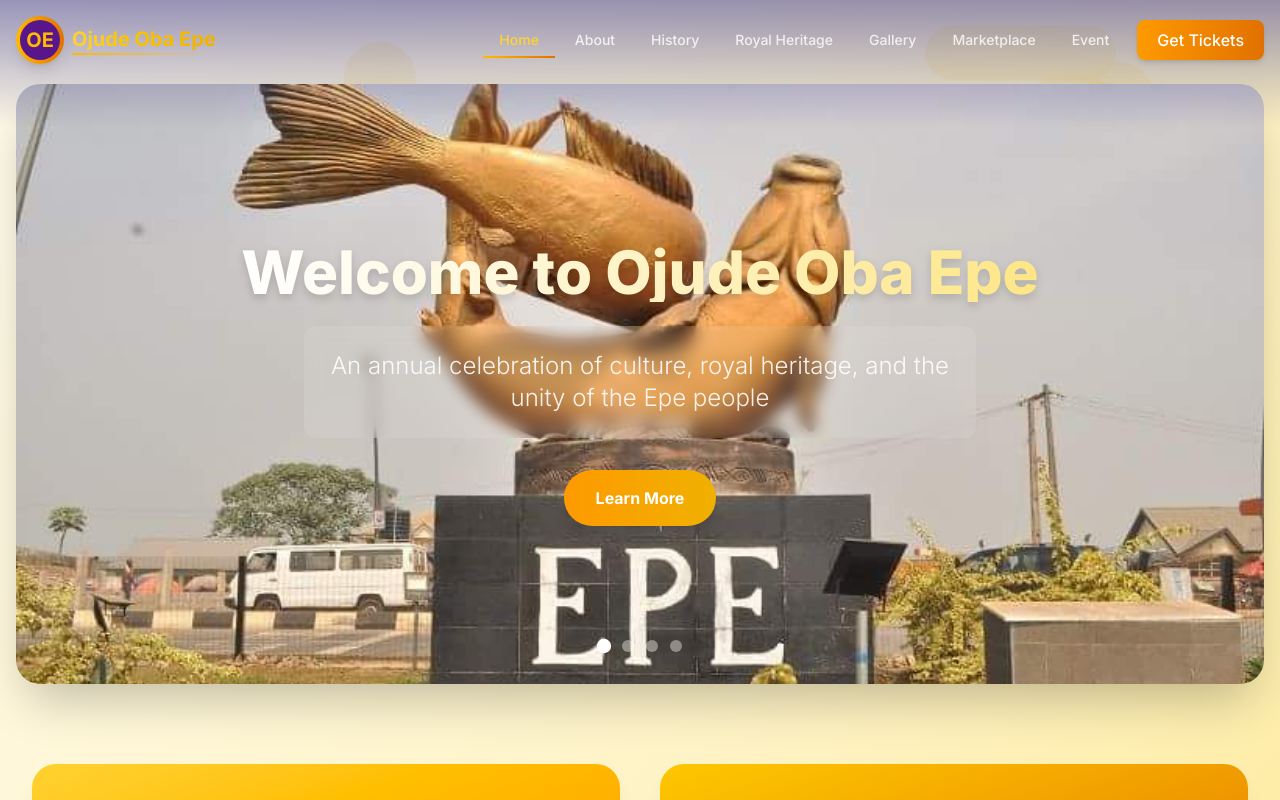
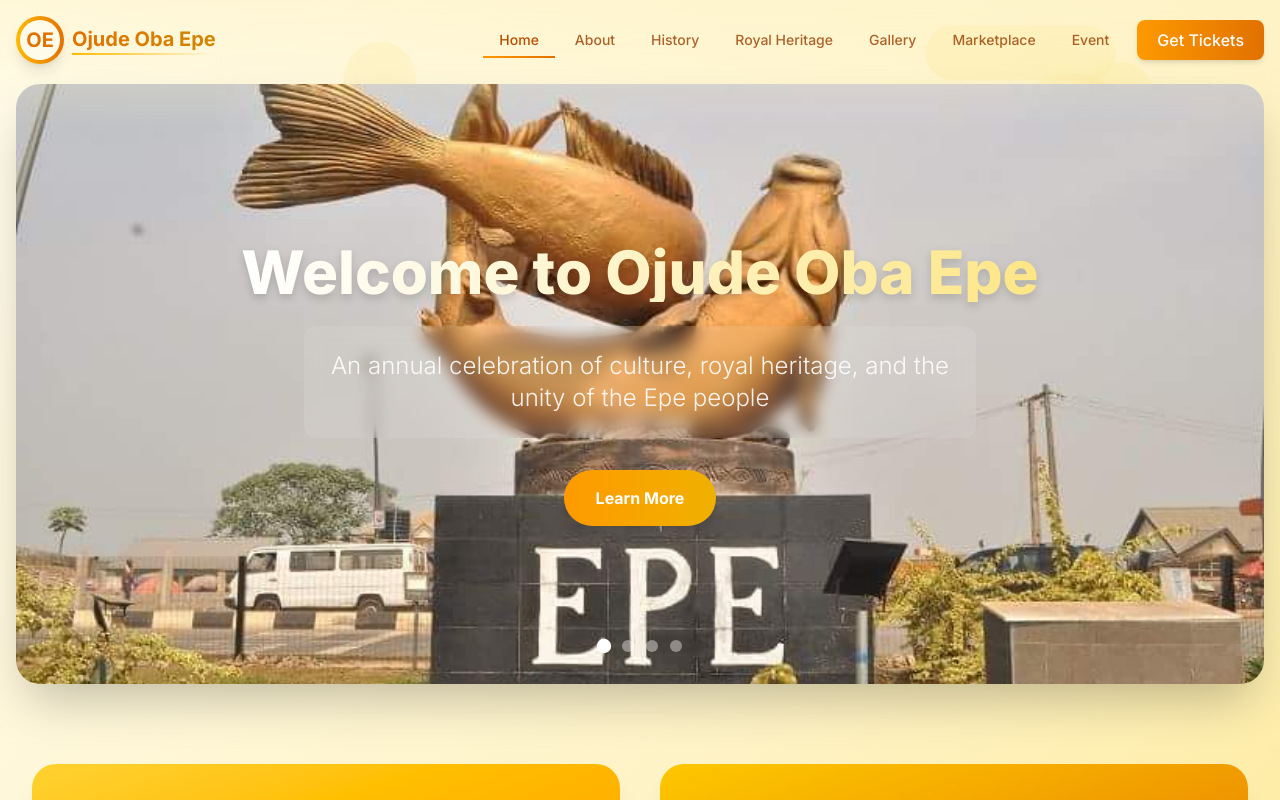
Before and after one commit to Sinfosecurity/ojudeoba-epe, a Next.js app: page / in a window 1280 px wide. Shown: the top 800 px of the page. Built offline with nearby package versions, Linux system fonts and the light colour scheme.

Commit message:
Refactor Header component styles for improved visual consistency and accessibility

```diff
--- a/components/Header.tsx
+++ b/components/Header.tsx
@@ -4,7 +4,7 @@ import { usePathname } from "next/navigation";
 import { Menu, X } from "lucide-react";
 import { useState, useEffect } from "react";
 import { motion, AnimatePresence } from "framer-motion";
-// import Image from "next/image";
+// import Image from "next/image"
 
 const navLinks = [
   { href: "/", label: "Home" },
@@ -60,7 +60,7 @@ export default function Header() {
     <header
       className={`fixed top-0 left-0 right-0 z-50 transition-all duration-300 ${
         scrolled
-          ? "bg-indigo-900/95 backdrop-blur-md shadow-lg py-2"
+          ? "bg-amber-100/95 backdrop-blur-md shadow-lg py-2 border-b border-amber-200/50"
           : "bg-transparent py-4"
       }`}
     >
@@ -74,12 +74,12 @@ export default function Header() {
             transition={{ duration: 0.5 }}
           >
             <div className="h-12 w-12 rounded-full bg-gradient-to-r from-amber-400 to-amber-600 flex items-center justify-center shadow-lg relative overflow-hidden">
-              <div className="absolute inset-1 bg-purple-900 rounded-full flex items-center justify-center">
-                <span className="text-amber-400 font-bold text-xl">OE</span>
+              <div className="absolute inset-1 bg-amber-50 rounded-full flex items-center justify-center">
+                <span className="text-amber-600 font-bold text-xl">OE</span>
               </div>
             </div>
             <div>
-              <h1 className="text-lg md:text-xl font-bold text-transparent bg-clip-text bg-gradient-to-r from-amber-300 to-yellow-500">
+              <h1 className="text-lg md:text-xl font-bold text-transparent bg-clip-text bg-gradient-to-r from-amber-600 to-yellow-600">
                 Ojude Oba Epe
               </h1>
               <div className="h-0.5 w-full bg-gradient-to-r from-amber-400 to-transparent"></div>
@@ -99,8 +99,8 @@ export default function Header() {
               <motion.div
                 className={`px-4 py-2 rounded-lg relative text-sm font-medium transition-all ${
                   pathname === link.href
-                    ? "text-amber-300"
-                    : "text-white/80 hover:text-white"
+                    ? "text-amber-700"
+                    : "text-amber-800/80 hover:text-amber-800"
                 }`}
                 whileHover={{ scale: 1.05 }}
                 transition={{ duration: 0.2 }}
@@ -108,7 +108,7 @@ export default function Header() {
                 {link.label}
                 {pathname === link.href && (
                   <motion.div
-                    className="absolute bottom-0 left-0 right-0 h-0.5 bg-gradient-to-r from-amber-400 to-amber-600"
+                    className="absolute bottom-0 left-0 right-0 h-0.5 bg-gradient-to-r from-amber-500 to-amber-600"
                     layoutId="navIndicator"
                     transition={{ duration: 0.3 }}
                   />
@@ -128,7 +128,7 @@ export default function Header() {
 
         {/* Mobile menu toggle */}
         <motion.button
-          className="md:hidden text-white p-2 rounded-lg bg-indigo-800/50 backdrop-blur-sm border border-indigo-700/30"
+          className="md:hidden text-amber-800 p-2 rounded-lg bg-amber-200/50 backdrop-blur-sm border border-amber-300/30"
           onClick={toggleMenu}
           initial={{ opacity: 0, scale: 0.8 }}
           animate={{ opacity: 1, scale: 1 }}
@@ -142,7 +142,7 @@ export default function Header() {
       <AnimatePresence>
         {isOpen && (
           <motion.div
-            className="md:hidden absolute top-full left-0 right-0 overflow-hidden bg-gradient-to-b from-indigo-900/95 to-purple-900/95 backdrop-blur-md shadow-lg"
+            className="md:hidden absolute top-full left-0 right-0 overflow-hidden bg-gradient-to-b from-amber-100/95 to-amber-200/95 backdrop-blur-md shadow-lg border-t border-amber-200/50"
             variants={mobileMenuVariants}
             initial="closed"
             animate="open"
@@ -160,8 +160,8 @@ export default function Header() {
                     onClick={() => setIsOpen(false)}
                     className={`block py-3 px-4 text-base font-medium rounded-lg my-1 ${
                       pathname === link.href
-                        ? "bg-gradient-to-r from-amber-900/30 to-amber-800/30 text-amber-300 border-l-4 border-amber-500"
-                        : "text-white/80 hover:bg-white/5"
+                        ? "bg-gradient-to-r from-amber-200/50 to-amber-300/50 text-amber-700 border-l-4 border-amber-500"
+                        : "text-amber-800/80 hover:bg-amber-200/30"
                     }`}
                   >
                     {link.label}
@@ -177,13 +177,13 @@ export default function Header() {
 
             {/* Decorative elements */}
             <div className="absolute -bottom-16 -right-16 w-32 h-32 rounded-full bg-amber-500/20 blur-2xl"></div>
-            <div className="absolute -top-16 -left-16 w-32 h-32 rounded-full bg-purple-500/20 blur-2xl"></div>
+            <div className="absolute -top-16 -left-16 w-32 h-32 rounded-full bg-yellow-500/20 blur-2xl"></div>
           </motion.div>
         )}
       </AnimatePresence>
 
       {/* Ambient backdrop glow */}
-      <div className="absolute -z-10 top-0 left-0 right-0 h-32 bg-gradient-to-b from-indigo-900/50 to-transparent pointer-events-none"></div>
+      <div className="absolute -z-10 top-0 left-0 right-0 h-32 bg-gradient-to-b from-amber-100/50 to-transparent pointer-events-none"></div>
     </header>
   );
 }
```
